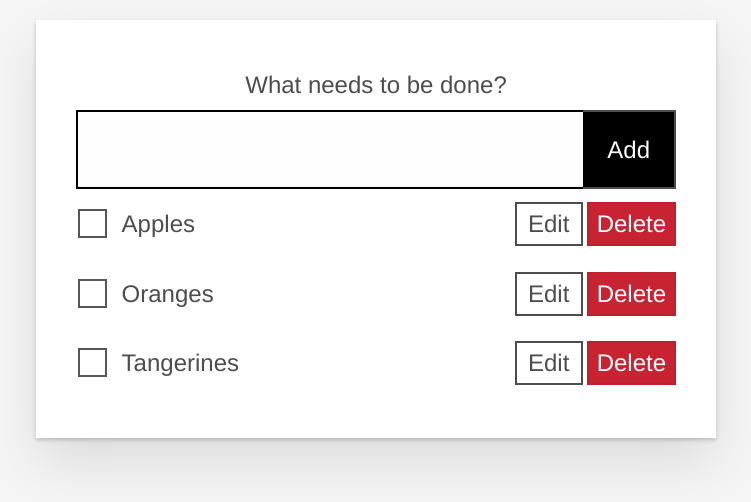
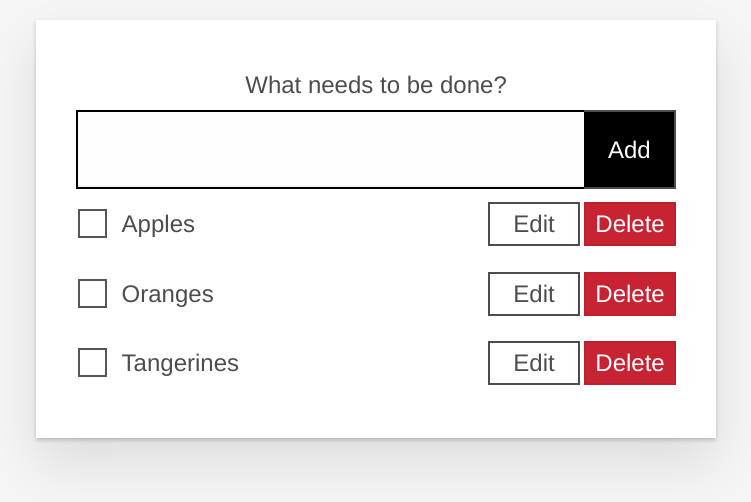
Before and after one commit to dengeist/moz-todo-react, a React (Create React App) app: page / in a window 1280 px wide. Shown: the top 502 px of the page, without its empty margins (264-1015 px from the left). Built offline with nearby package versions, Linux system fonts and the light colour scheme.

Commit message:
Constrain button sizes

```diff
--- a/src/index.css
+++ b/src/index.css
@@ -88,9 +88,15 @@ body {
 .btn {
   padding: 0.4rem 0.8rem;
   border: 0.2rem solid #4d4d4d;
-  min-width: 6.8rem;
+  width: 7.2rem;
   min-height: 4.4rem;
   cursor: pointer;
+}
+
+@media screen and (min-width: 550px) {
+  .btn {
+    width: 9.2rem;
+  }
 }
 
 .btn__danger {
@@ -228,7 +234,13 @@ body {
   align-self: flex-end;
 }
 
-@media screen and (min-width: 390px) {
+@media screen and (min-width: 414px) {
+  .todo.editing .todo-text {
+    width: 14rem;
+  }
+}
+
+@media screen and (min-width: 564px) {
   .todo.editing .todo-text {
     width: 100%;
   }
```
